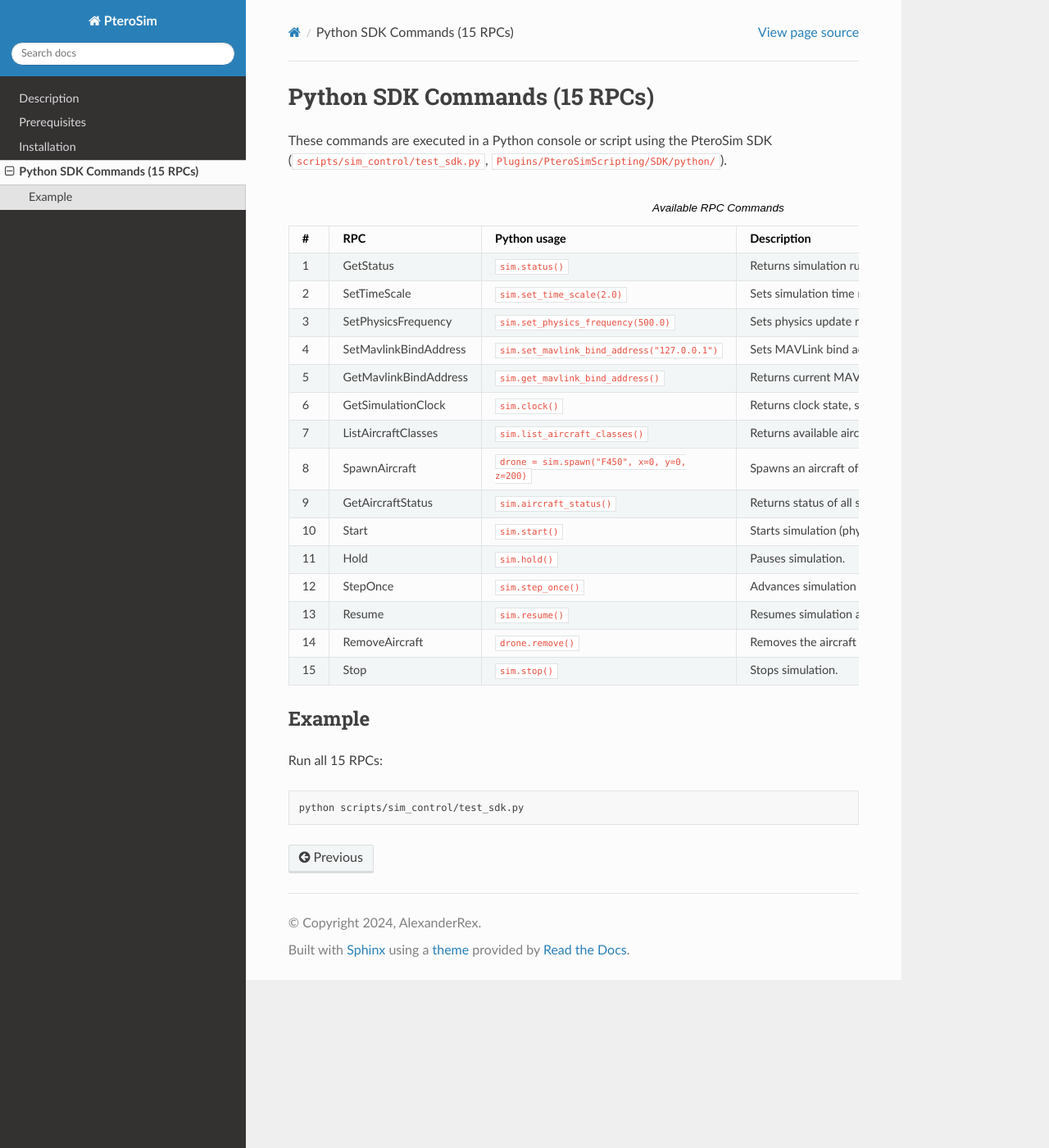
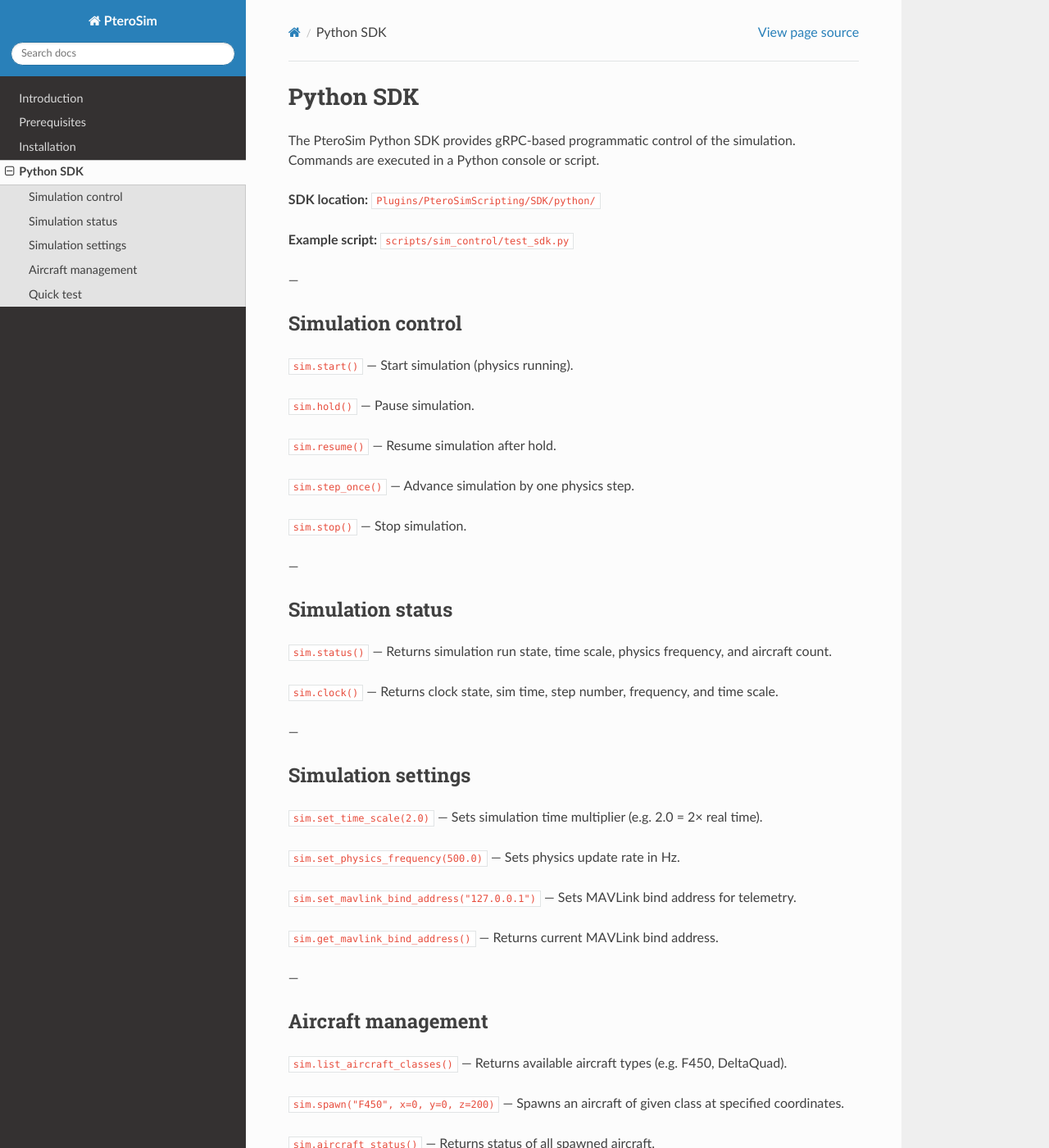
Before and after one commit to AlexanderRex/PteroSimDocs, a Sphinx documentation site: the page built from docs/source/python_sdk.rst, in a window 1280 px wide and 1400 px high. Shown: the whole window at 82% size. Built offline with Sphinx 7.4.7 and the Read the Docs theme 3.1.0, drawn with Linux system fonts in a browser that asks for light colours; some of the changed text lies outside the part shown.

Commit message:
improved formatting

```diff
--- a/docs/source/python_sdk.rst
+++ b/docs/source/python_sdk.rst
@@ -1,82 +1,68 @@
-Python SDK Commands (15 RPCs)
-=============================
+Python SDK
+==========
 
-These commands are executed in a Python console or script using the PteroSim SDK
-(``scripts/sim_control/test_sdk.py``, ``Plugins/PteroSimScripting/SDK/python/``).
+The PteroSim Python SDK provides gRPC-based programmatic control of the simulation. Commands are executed in a Python console or script.
 
-.. list-table:: Available RPC Commands
-   :header-rows: 1
-   :widths: 5 20 30 45
+**SDK location:** ``Plugins/PteroSimScripting/SDK/python/``
 
-   * - #
-     - RPC
-     - Python usage
-     - Description
-   * - 1
-     - GetStatus
-     - ``sim.status()``
-     - Returns simulation run state, time scale, physics frequency, and aircraft count.
-   * - 2
-     - SetTimeScale
-     - ``sim.set_time_scale(2.0)``
-     - Sets simulation time multiplier (e.g. 2.0 = 2× real time).
-   * - 3
-     - SetPhysicsFrequency
-     - ``sim.set_physics_frequency(500.0)``
-     - Sets physics update rate in Hz.
-   * - 4
-     - SetMavlinkBindAddress
-     - ``sim.set_mavlink_bind_address("127.0.0.1")``
-     - Sets MAVLink bind address for telemetry.
-   * - 5
-     - GetMavlinkBindAddress
-     - ``sim.get_mavlink_bind_address()``
-     - Returns current MAVLink bind address.
-   * - 6
-     - GetSimulationClock
-     - ``sim.clock()``
-     - Returns clock state, sim time, step number, frequency, and time scale.
-   * - 7
-     - ListAircraftClasses
-     - ``sim.list_aircraft_classes()``
-     - Returns available aircraft types (e.g. F450, DeltaQuad).
-   * - 8
-     - SpawnAircraft
-     - ``drone = sim.spawn("F450", x=0, y=0, z=200)``
-     - Spawns an aircraft of given class at x, y, z.
-   * - 9
-     - GetAircraftStatus
-     - ``sim.aircraft_status()``
-     - Returns status of all spawned aircraft.
-   * - 10
-     - Start
-     - ``sim.start()``
-     - Starts simulation (physics running).
-   * - 11
-     - Hold
-     - ``sim.hold()``
-     - Pauses simulation.
-   * - 12
-     - StepOnce
-     - ``sim.step_once()``
-     - Advances simulation by one physics step.
-   * - 13
-     - Resume
-     - ``sim.resume()``
-     - Resumes simulation after hold.
-   * - 14
-     - RemoveAircraft
-     - ``drone.remove()``
-     - Removes the aircraft and returns remaining count.
-   * - 15
-     - Stop
-     - ``sim.stop()``
-     - Stops simulation.
+**Example script:** ``scripts/sim_control/test_sdk.py``
 
-Example
--------
+---
 
-Run all 15 RPCs:
+Simulation control
+------------------
+
+``sim.start()`` — Start simulation (physics running).
+
+``sim.hold()`` — Pause simulation.
+
+``sim.resume()`` — Resume simulation after hold.
+
+``sim.step_once()`` — Advance simulation by one physics step.
+
+``sim.stop()`` — Stop simulation.
+
+---
+
+Simulation status
+-----------------
+
+``sim.status()`` — Returns simulation run state, time scale, physics frequency, and aircraft count.
+
+``sim.clock()`` — Returns clock state, sim time, step number, frequency, and time scale.
+
+---
+
+Simulation settings
+-------------------
+
+``sim.set_time_scale(2.0)`` — Sets simulation time multiplier (e.g. 2.0 = 2× real time).
+
+``sim.set_physics_frequency(500.0)`` — Sets physics update rate in Hz.
+
+``sim.set_mavlink_bind_address("127.0.0.1")`` — Sets MAVLink bind address for telemetry.
+
+``sim.get_mavlink_bind_address()`` — Returns current MAVLink bind address.
+
+---
+
+Aircraft management
+-------------------
+
+``sim.list_aircraft_classes()`` — Returns available aircraft types (e.g. F450, DeltaQuad).
+
+``sim.spawn("F450", x=0, y=0, z=200)`` — Spawns an aircraft of given class at specified coordinates.
+
+``sim.aircraft_status()`` — Returns status of all spawned aircraft.
+
+``drone.remove()`` — Removes the aircraft and returns remaining count.
+
+---
+
+Quick test
+----------
+
+Run all 15 RPCs with the test script:
 
 .. code-block:: bash
 
```
Also changed, not shown: docs/source/description.rst (+17 -5 lines), docs/source/index.rst (+27 -7 lines), docs/source/installation.rst (+50 -21 lines), docs/source/prerequisites.rst (+33 -16 lines).
